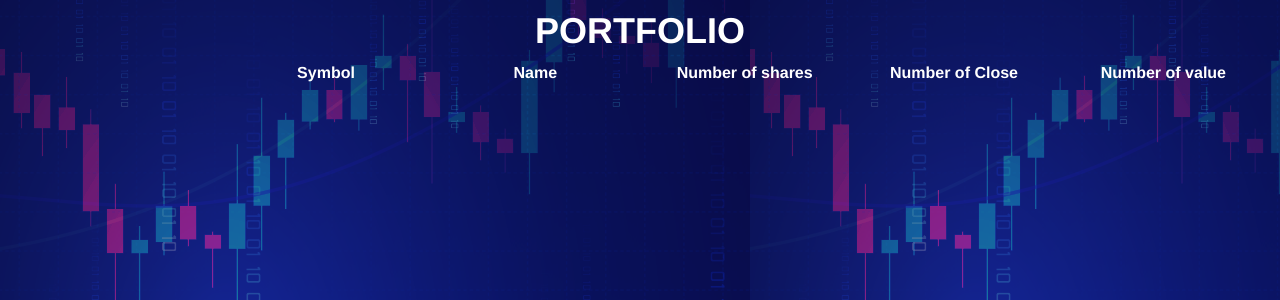
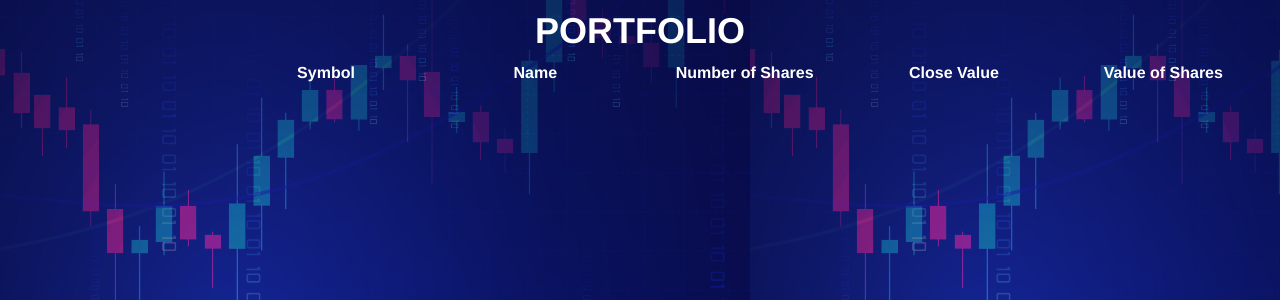
Before and after one commit to chrisStepien/WebII-AssignmentII, a PHP site: page /portfolio.php in a window 1280 px wide. Shown: the part 80-380 px from the top of the page. Run offline with PHP 8.4, Linux system fonts and the light colour scheme; lists and menus that the app fills with data are empty.

Commit message:
documentation

```diff
--- a/index.php
+++ b/index.php
@@ -77,7 +77,7 @@ session_start();
                     <input type=submit class=homeButtons id=homeLogin value=Login />
                     </form>";
         echo "<form action=registration.php>
-                    <input type=submit class=homeButtons id=homeSignUp value=Sign-Up />
+                    <input type=submit class=homeButtons id=homeSignUp value=SignUp />
                     </form>";
       }
       // End the session and clears the session variables
--- a/login.php
+++ b/login.php
@@ -61,7 +61,7 @@ $gateway = new UserDB($conn);
     </ul>
   </nav>
 
-  <h1>LOG IN</h1>
+  <h1>LOGIN</h1>
   <section class="mainSection">
     <div id="loginParentDiv">
       <form method="POST" action="">
--- a/portfolio.php
+++ b/portfolio.php
@@ -1,10 +1,14 @@
 <!-- http://clipart-library.com/clip-art/coming-soon-transparent-17.htm -->
 
 <?php
+// Initialize session
 session_start();
+
+// Require files
 require_once 'config.php';
 require_once 'db-classes.php';
 
+// Connection to databases
 $conn = DatabaseHelper::createConnection(array(DBCONNSTRING, DBUSER, DBPASS));
 $hdb = new HistoryDB($conn);
 $pdb = new PortfolioDB($conn);
@@ -13,12 +17,14 @@ $phcdb = new PortfolioHistoryCompanyDB($conn);
 
 <!DOCTYPE html>
 <html lang="en" dir="ltr">
+
 <head>
   <meta charset="utf-8">
   <meta name="viewport" content="width=device-width, initial-scale=1.0">
   <link rel="stylesheet" href="./css/mycss.css">
-    <link rel="stylesheet" href="https://cdnjs.cloudflare.com/ajax/libs/font-awesome/5.15.3/css/all.min.css"/>
+  <link rel="stylesheet" href="https://cdnjs.cloudflare.com/ajax/libs/font-awesome/5.15.3/css/all.min.css" />
 </head>
+
 <body>
   <nav>
     <input type="checkbox" id="check">
@@ -28,7 +34,8 @@ $phcdb = new PortfolioHistoryCompanyDB($conn);
     <a class="active" href="index.php"><label class="logo"><img id="stockifylogo" src="images/stockify.png" alt="stockify" width="50" height="50"></label></a>
     <ul>
       <?php
-        if(isset($_SESSION['loggedin-status'])){
+      // Change website layout depending on session status
+      if (isset($_SESSION['loggedin-status'])) {
         echo "<li><a href='index.php'>Home</a></li>
                   <li><a href='about.php'>About</a></li>
                   <li><a href='list.php'>Companies</a></li>
@@ -40,14 +47,14 @@ $phcdb = new PortfolioHistoryCompanyDB($conn);
                   <button id='hamburgerLogout' type='hidden' name='logout' value='Logout'>Logout</button>
                   </form>
                   </li>";
-        }else{
+      } else {
         echo "<li><a href='index.php'>Home</a></li>
                   <li><a href='about.php'>About</a></li>
                   <li><a href='list.php'>Companies</a></li>
                   <li><a href='login.php'>Login</a></li>";
       }
-
-        if (isset($_POST['logout'])){
+      // End the session and clears the session variables
+      if (isset($_POST['logout'])) {
         $_SESSION = array();
         session_destroy();
         header("Location: index.php");
@@ -61,24 +68,26 @@ $phcdb = new PortfolioHistoryCompanyDB($conn);
   <section class="mainSection">
     <table id='stockDataTableHeader'>
       <?php
+      // Markup for portfolio
       echo "<tr>";
       echo "<th></th>";
       echo "<th class='PortHeader' id='symbol'>Symbol</th>";
       echo "<th class='PortHeader' id='name'>Name</th>";
-        echo "<th class='PortHeader' id='shares'>Number of shares</th>";
-        echo "<th class='PortHeader' id='close'>Number of Close</th>";
-        echo "<th class='PortHeader' id='value'>Number of value</th>";
+      echo "<th class='PortHeader' id='shares'>Number of Shares</th>";
+      echo "<th class='PortHeader' id='close'>Close Value</th>";
+      echo "<th class='PortHeader' id='value'>Value of Shares</th>";
       echo "</tr>";
 
-        if (isset($_SESSION['user-id'])){
+      // Fills portfolio with user specific information
+      if (isset($_SESSION['user-id'])) {
         $uID = $_SESSION['user-id'];
         $port = $pdb->getAllForUser($uID);
-
+        $portfolio =
 
         $errorCheck = false;
 
         foreach ($phcdb->getAllForUser($uID) as $row) {
-          if($row['userId'] == $uID ) {
+          if ($row['userId'] == $uID) {
             $highest = $hdb->getLatestForSymbol($row['symbol']);
             echo "<tr>";
             echo "<td><img src='./logos/" . $row['symbol'] . ".svg' width='75px' height='100px'></td>";
@@ -102,4 +111,5 @@ $phcdb = new PortfolioHistoryCompanyDB($conn);
       ?>
   </section>
 </body>
+
 </html>
```
Lines whose indentation alone changed are shown as unchanged.
